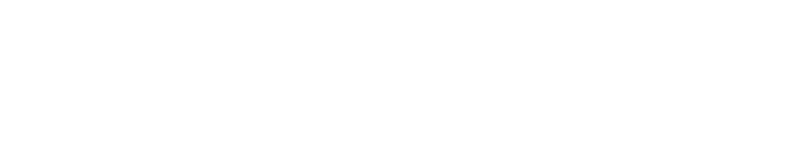
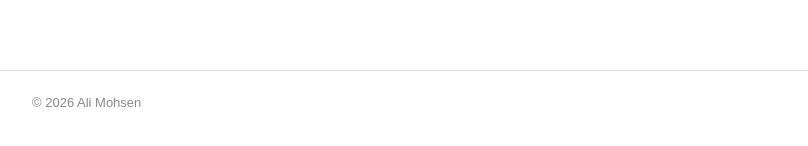
Before and after one commit to amoh909/amoh909.github.io, a React (Vite) app: page / in a window 1280 px wide. Shown: the part 5178-5324 px from the top of the page, without its empty margins (90-898 px from the left). Before the commit the page ends 5248 px from the top, so only its background shows below. Built offline with nearby package versions, Linux system fonts and the light colour scheme.

Commit message:
Add minimal portfolio footer

```diff
--- a/src/App.tsx
+++ b/src/App.tsx
@@ -167,7 +167,7 @@ function App() {
           </div>
         </section>
 
-        <section id ="experience" className="section">
+        <section id="experience" className="section">
           <div className="section-heading">
             <p className="section-label">EXPERIENCE</p>
             <h2>Where I've Worked</h2>
@@ -377,6 +377,10 @@ function App() {
           </div>
         </section>
       </main>
+
+      <footer className="footer">
+        <p>© 2026 Ali Mohsen</p>
+      </footer>
     </>
   );
 }
--- a/src/index.css
+++ b/src/index.css
@@ -432,3 +432,16 @@ a {
     gap: 8px;
   }
 }
+
+.footer {
+  max-width: 1100px;
+  margin: 0 auto;
+  padding: 24px 32px 40px;
+  border-top: 1px solid #dddddd;
+}
+
+.footer p {
+  margin: 0;
+  font-size: 13px;
+  color: #888888;
+}
```
